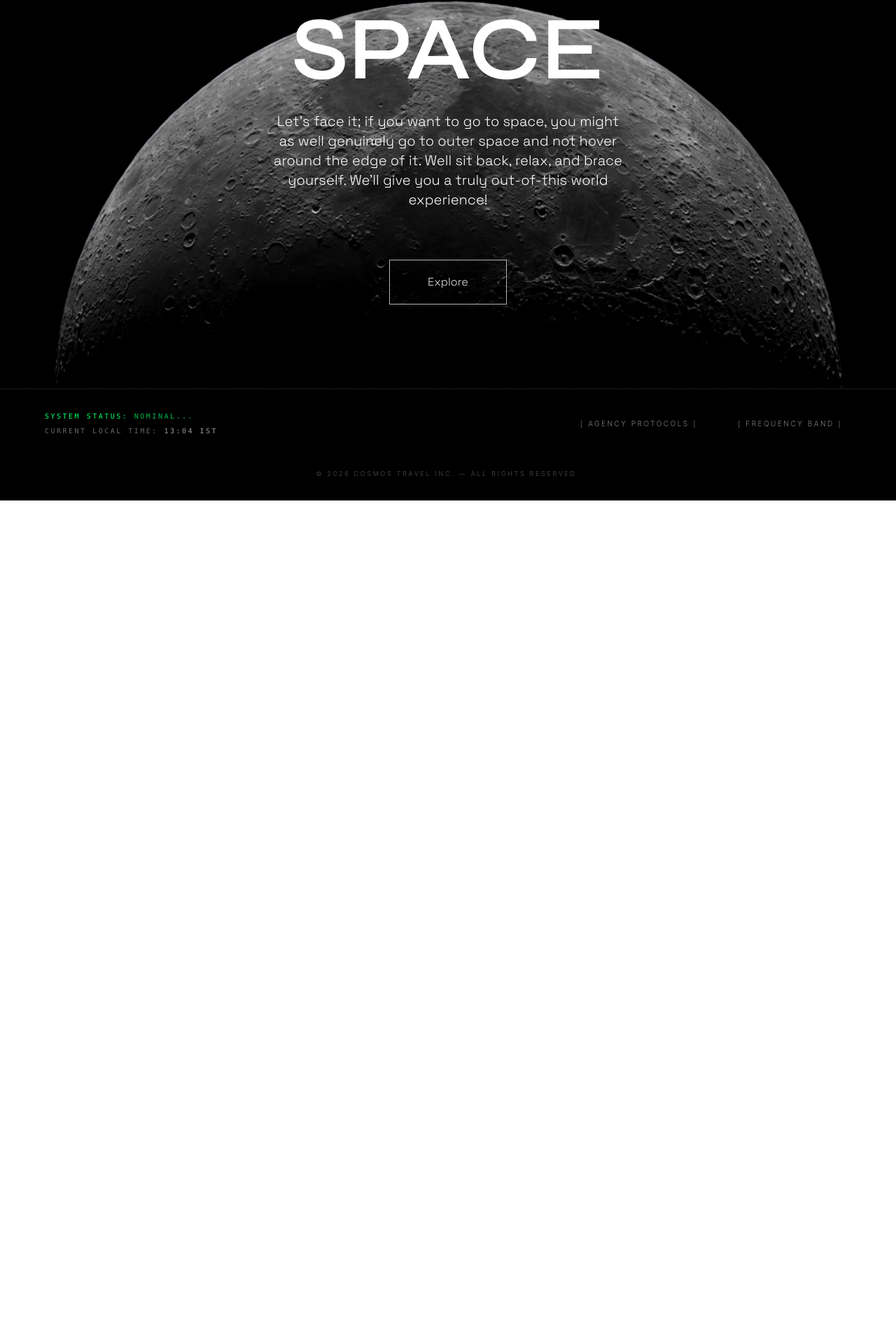
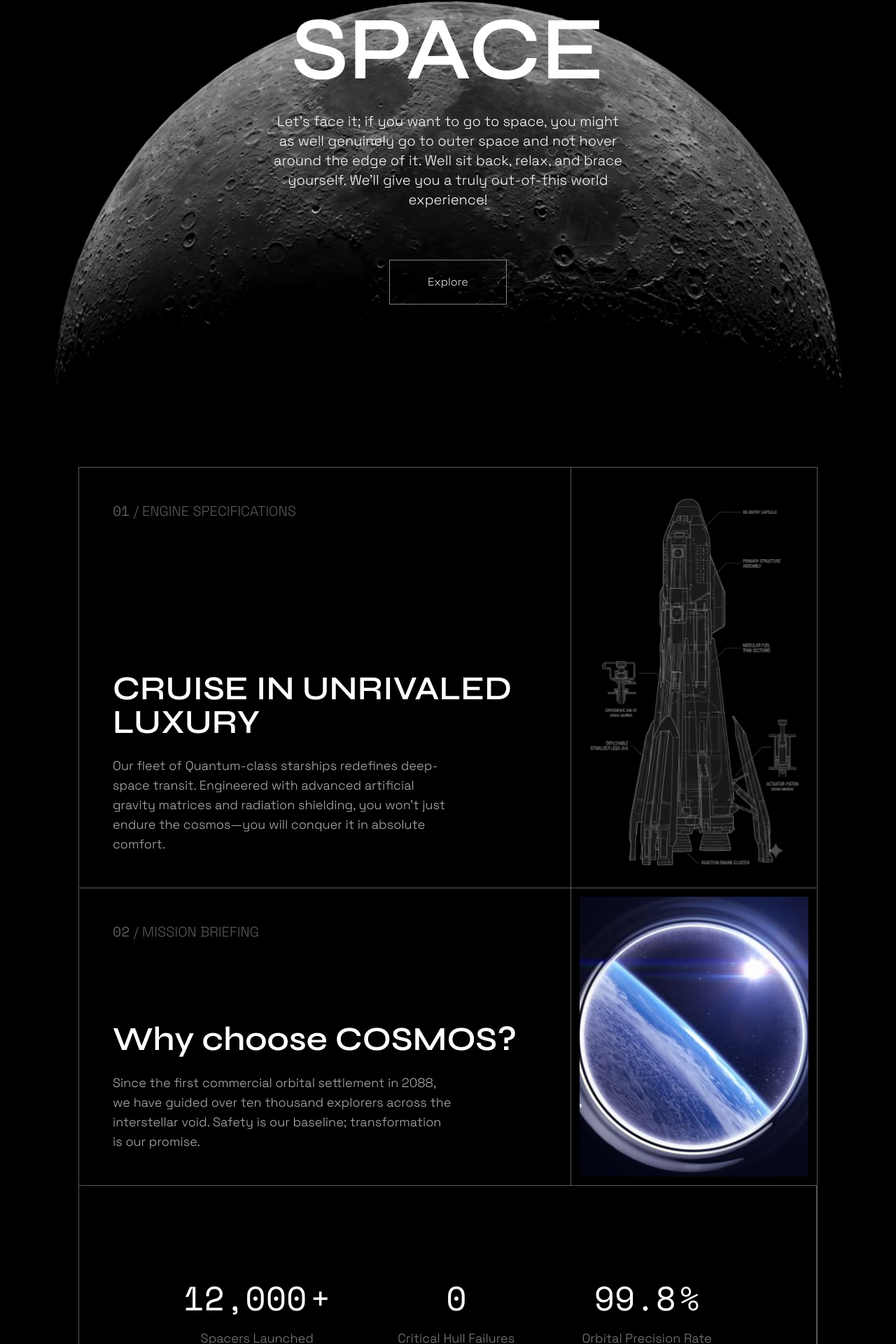
Before and after one commit to Dipayan030/cosmos, a React app in the folder frontend/: page / in a window 1280 px wide. Shown: the part 245-2165 px from the top of the page at 70% size. Before the commit the page ends 960 px from the top, so only its background shows below. Built offline with nearby package versions, Linux system fonts and the light colour scheme; the HTML template or start-up script is replaced by a standard one.

Commit message:
homepage updated

```diff
--- a/frontend/src/components/Homepage.jsx
+++ b/frontend/src/components/Homepage.jsx
@@ -3,28 +3,132 @@ import { Link } from 'react-router-dom';
 import Hero from '../assets/hero.png';
 import SpecsSection from './SpecsSection';
 import BriefingSection from './BriefingSection';
+import Rocket from '../assets/rocket.png';
+import Deck from '../assets/deck.png'
+import FadeContent from './react-bits/FadeContent';
+import AnimatedContent from './react-bits/AnimatedContent';
+import CountUp from './react-bits/CountUp';
 
 export default function CosmosHome() {
   return (
     <div className="bg-black text-white min-h-screen font-light overflow-hidden">
       <div style={{ backgroundImage: `url(${Hero})` }} className='h-screen min-w-screen flex flex-col justify-center items-center bg-contain bg-no-repeat bg-center gap-6'>
-        <h1 className='font-space-grotesk text-xl lg:text-3xl text-center mb-8 lg:mb-18'>SO, YOU WANT TO TRAVEL TO SPACE?</h1>
-        <h1 className='font-syne text-7xl lg:text-9xl text-center font-semibold'>SPACE</h1>
-        <p className='font-space-grotesk text-sm lg:text-xl w-5/6 lg:w-2/5 text-center'>Let’s face it; if you want to go to space, you might as well genuinely go to outer space and not hover around the edge of it.
-        Well sit back, relax, and brace yourself. We’ll give you a truly out-of-this world experience!
-        </p>
-        <Link to={'/destinations'}><button className='text-md lg:text-md h-12 w-32 lg:h-16 lg:w-42 mt-12 border border-white/70 text-white/90 font-space-grotesk hover:bg-white hover:text-black transition-colors transition-discrete ease-in-out duration-200'>Explore</button></Link>
+        <AnimatedContent
+                distance={100}
+                direction="vertical"
+                reverse={false}
+                duration={0.8}
+                ease="power3.out"
+                initialOpacity={0}
+                animateOpacity
+                scale={1}
+                threshold={0.1}
+                delay={0}
+                className='flex flex-col justify-center items-center gap-6'
+                >
+          <h1 className='font-space-grotesk text-xl lg:text-3xl text-center mb-8 lg:mb-18'>SO, YOU WANT TO TRAVEL TO SPACE?</h1>
+          <h1 className='font-syne text-7xl lg:text-9xl text-center font-semibold'>SPACE</h1>
+          <p className='font-space-grotesk text-sm lg:text-xl w-5/6 lg:w-2/5 text-center'>Let's face it; if you want to go to space, you might as well genuinely go to outer space and not hover around the edge of it.
+          Well sit back, relax, and brace yourself. We'll give you a truly out-of-this world experience!
+          </p>
+          <Link to={'/destinations'}><button className='text-md lg:text-md h-14 w-36 lg:h-16 lg:w-42 mt-12 border border-white/50 text-white/90 font-space-grotesk hover:bg-white hover:text-black transition-colors transition-discrete ease-in-out duration-200'>Explore</button></Link>
+        </AnimatedContent>
       </div>
-      {/* <div className='max-w-screen p-6 sm:p-12 lg:p-28'>
-        <div className='size-full border-r border-b border-white/35 grid grid-cols-1 xl:grid-cols-6'>
-          <div className='font-space-grotesk p-6 col-span-4 flex flex-col gap-6'>
-            <h3 className='mb-12 text-xl text-white/35'><span className='font-space-mono'>01</span> / ENGINE SPECIFICATIONS</h3>
-            <h2 className='font-syne font-semibold text-5xl'>CRUISE IN UNRIVALED LUXURY</h2>
-            <p className='text-lg text-white/70 w-4/5'>Our fleet of Quantum-class starships redefines deep-space transit. Engineered with advanced artificial gravity matrices and radiation shielding, you won't just endure the cosmos—you will conquer it in absolute comfort.</p>
+      <div className='max-w-screen p-6 sm:p-12 lg:p-28'>
+        <div className='size-full border-white/35 border-b border-r grid grid-cols-1 xl:grid-cols-6'>
+          <div className='border-t border-l border-white/35 font-space-grotesk p-6 lg:p-12 col-span-4 flex flex-col gap-6 lg:justify-between'>
+            <AnimatedContent
+                distance={100}
+                direction="vertical"
+                reverse={false}
+                duration={0.8}
+                ease="power3.out"
+                initialOpacity={0}
+                animateOpacity
+                scale={1}
+                threshold={0.1}
+                delay={0}
+                >
+              <h3 className='mb-12 text-lg lg:text-xl text-white/35'><span className='font-space-mono'>01</span> / ENGINE SPECIFICATIONS</h3>
+            </AnimatedContent>
+            <FadeContent blur={true} duration={1000} easing="ease-out" initialOpacity={0} className='flex flex-col gap-6'>
+              <h2 className='font-syne font-semibold text-4xl lg:text-5xl'>CRUISE IN UNRIVALED LUXURY</h2>
+              <p className='text-md lg:text-lg text-white/70 lg:w-4/5'>Our fleet of Quantum-class starships redefines deep-space transit. Engineered with advanced artificial gravity matrices and radiation shielding, you won't just endure the cosmos—you will conquer it in absolute comfort.</p>
+            </FadeContent>
+          </div>
+          <div className='col-span-2 border-t border-l border-white/35 flex justify-center'>
+            <FadeContent blur={true} duration={1000} easing="ease-out" initialOpacity={0}>
+              <Link><img src={Rocket} alt="" className='h-150 object-contain'/></Link>
+            </FadeContent>
+          </div>
+          <div className=' border-t border-l border-white/35 font-space-grotesk p-6 lg:p-12 col-span-4 flex flex-col gap-6 lg:justify-between'>
+            <AnimatedContent
+                distance={100}
+                direction="vertical"
+                reverse={false}
+                duration={0.8}
+                ease="power3.out"
+                initialOpacity={0}
+                animateOpacity
+                scale={1}
+                threshold={0.1}
+                delay={0}
+                >
+              <h3 className='mb-12 text-lg lg:text-xl text-white/35'><span className='font-space-mono'>02</span> / MISSION BRIEFING</h3>
+            </AnimatedContent>
+            <FadeContent blur={true} duration={1000} easing="ease-out" initialOpacity={0} className='flex flex-col gap-6'>
+              <h2 className='font-syne font-semibold text-4xl lg:text-5xl'>Why choose COSMOS?</h2>
+              <p className='text-md lg:text-lg text-white/70 lg:w-4/5'>Since the first commercial orbital settlement in 2088, we have guided over ten thousand explorers across the interstellar void. Safety is our baseline; transformation is our promise.</p>
+            </FadeContent>
+          </div>
+          <div className='col-span-2 border-t border-l border-white/35 flex lg:justify-center p-3'>
+            <FadeContent blur={true} duration={1000} easing="ease-out" initialOpacity={0}>
+              <Link><img src={Deck} alt="" className='h-100 object-cover'/></Link>
+            </FadeContent>
+          </div>
+          <div className='col-span-4 xl:col-span-6 py-24 lg:py-34 border-white/35 border-t border-r border-l flex flex-col xl:flex xl:flex-row xl:justify-center items-center gap-20 xl:gap-24'>
+            <span className='text-center'>
+              <CountUp
+                  from={0}
+                  to={12000}
+                  separator=","
+                  direction="up"
+                  duration={0.05}
+                  className="count-up-text"
+                  delay={0}
+                  className='text-5xl font-space-mono'
+              /> <span className='text-5xl font-space-mono'> +</span>
+              <p className='text-lg text-white/50 font-space-grotesk mt-5'>Spacers Launched</p>
+            </span>
+            <span className='text-center'>
+              <CountUp
+                  from={0}
+                  to={0}
+                  separator=","
+                  direction="up"
+                  duration={0.05}
+                  className="count-up-text"
+                  delay={0}
+                  className='text-5xl font-space-mono'
+              />
+              <p className='text-lg text-white/50 font-space-grotesk mt-5'>Critical Hull Failures</p>
+            </span>
+            <span className='text-center'>
+              <CountUp
+                  from={0}
+                  to={99.8}
+                  separator=","
+                  direction="up"
+                  duration={0.05}
+                  className="count-up-text"
+                  delay={0}
+                  className='text-5xl font-space-mono'
+              /> <span className='text-5xl font-space-mono'>%</span>
+              <p className='text-lg text-white/50 font-space-grotesk mt-5'>Orbital Precision Rate</p>
+            </span>
           </div>
         </div>
-        <div><Link><img src="" alt="" /></Link></div>
-      </div> */}
+      </div>
     </div>
   );
 }
```
Also changed, not shown: frontend/src/assets/deck.png (added), frontend/src/assets/rocket.png (added).
